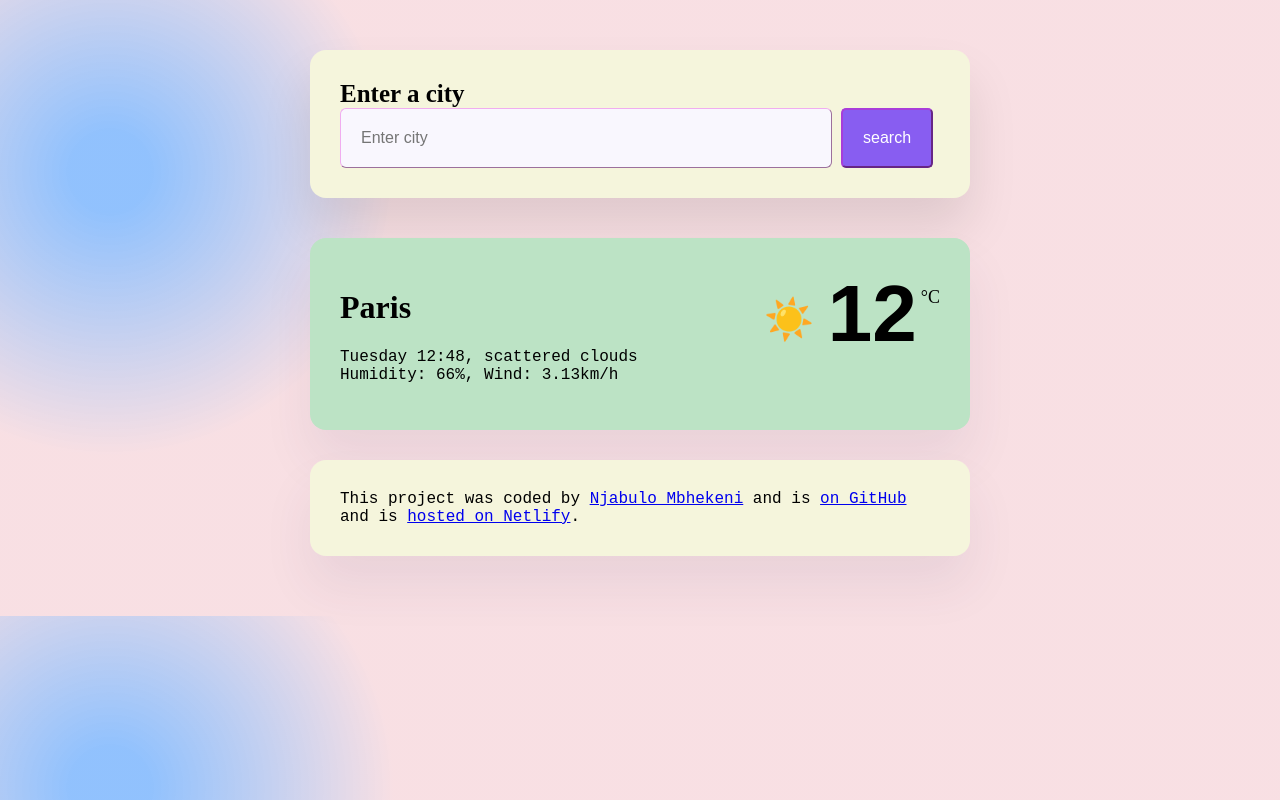
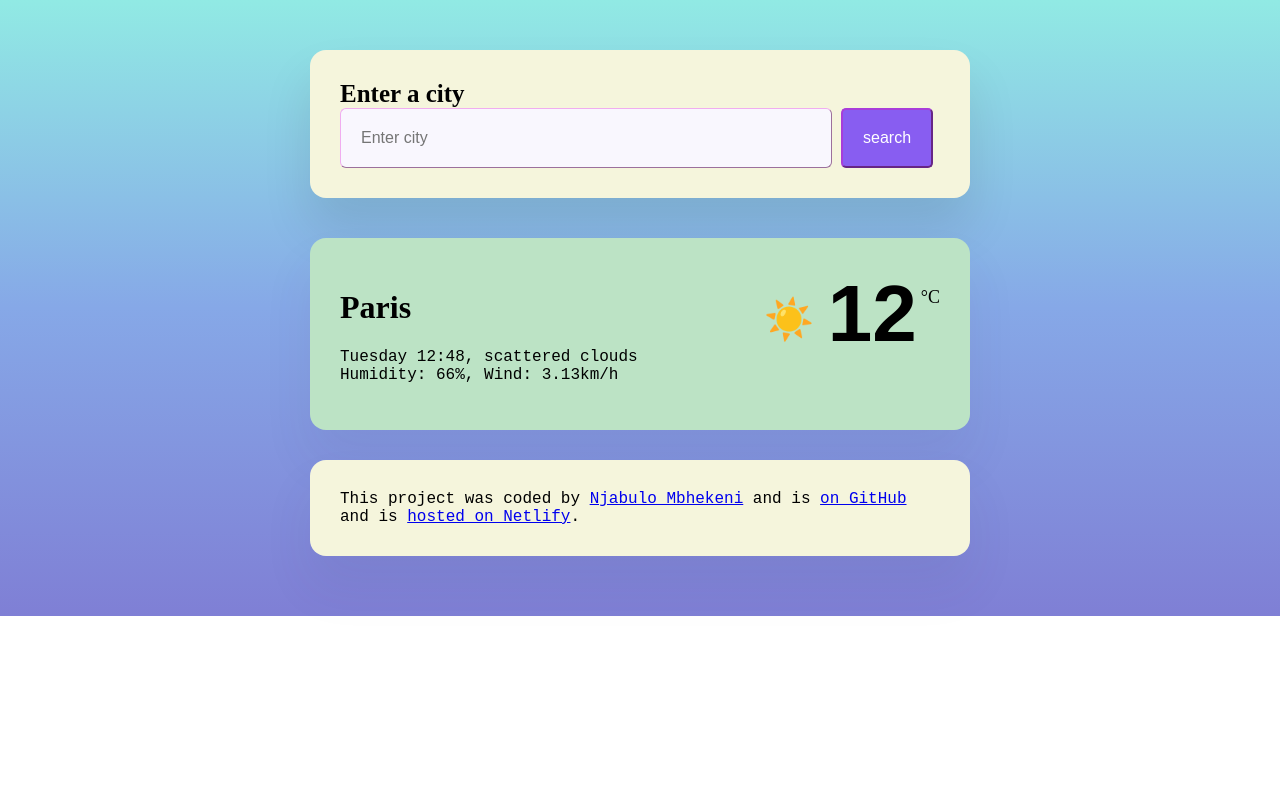
Before and after one commit to MbhekeniN/My-weather-application, a plain HTML site: page Index.html in a window 1280 px wide. Drawn offline with nearby package versions, Linux system fonts and the light colour scheme; a web font is replaced by a local one.

Commit message:
Update styles.css
background modifications.

```diff
--- a/Src/styles.css
+++ b/Src/styles.css
@@ -1,7 +1,7 @@
 body {
-
-    background-image: radial-gradient( circle 311px at 8.6% 27.9%,  rgba(62,147,252,0.57) 12.9%, rgba(239,183,192,0.44) 91.2% );    background-size: cover;
+    background: linear-gradient(to bottom, #91EAE4, #86A8E7, #7F7FD5);
     background-size: cover;
+    background-repeat: no-repeat;
 
 }
 
```
